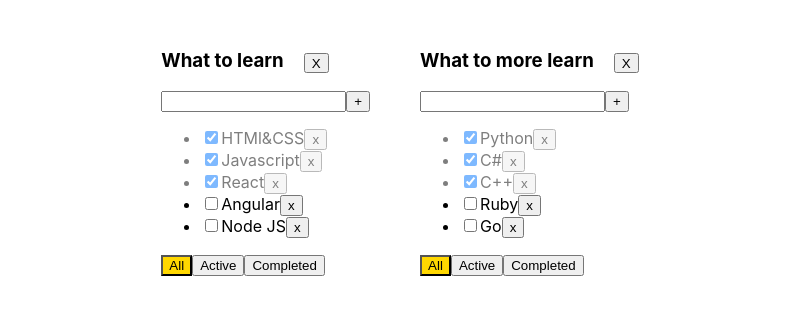
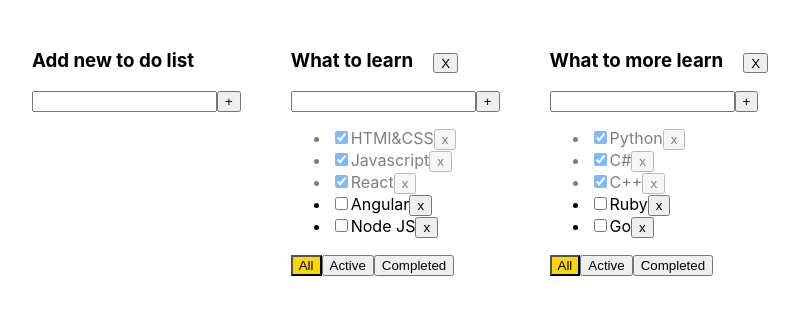
Before and after one commit to AntonKrasouski88/to_do_list_train, a React (Create React App) app: page / in a window 1280 px wide. Shown: the top 314 px of the page, without its empty margins (215-1014 px from the left). Built offline with nearby package versions, Linux system fonts and the light colour scheme.

Commit message:
feat: added universal input

```diff
--- a/src/App.tsx
+++ b/src/App.tsx
@@ -2,6 +2,7 @@
 import './App.css';
 import {v1} from "uuid";
 import {TaskType, TodoList} from "./component/TodoList";
+import {ItemAddForm} from "./component/itemAddForm/ItemAddForm";
 
 export type FilterType = 'all' | 'active' | 'completed';
 export type TodolistType = {
@@ -74,10 +75,19 @@
     function removeListTasks (toDoListId: string) {
         setToDoLists([...toDoLists.filter(value => value.id !== toDoListId)])
     }
-
+    function addNewTodoList (title: string) {
+        const toDoListId = v1();
+        setToDoLists([{id: toDoListId, title: title, filter: 'all'},...toDoLists]);
+        setTasks({[toDoListId]: [], ...tasks})
+    }
 
     return (
         <div className="App">
+            <div>
+                <h3>Add new to do list</h3>
+                <ItemAddForm addTask={addNewTodoList}/>
+            </div>
+
             {
                 toDoLists.map(todolist => {
                     let showTask:Array<TaskType>;
--- a/src/component/TodoList.module.css
+++ b/src/component/TodoList.module.css
@@ -10,6 +10,9 @@
     opacity: 0.5;
 }
 
+.text_error {
+    color: red;
+}
 .title {
     display: flex;
 }
--- a/src/component/TodoList.tsx
+++ b/src/component/TodoList.tsx
@@ -1,6 +1,7 @@
-import React, {ChangeEvent, KeyboardEvent, useState} from 'react';
+import React, {ChangeEvent} from 'react';
 import {FilterType} from "../App";
 import s from './TodoList.module.css'
+import {ItemAddForm} from "./itemAddForm/ItemAddForm";
 
 export type TaskType = {
     id: string
@@ -21,7 +22,7 @@
 }
 
 export const TodoList = (props: TodoListPropsType) => {
-    const [error, setError] = useState<boolean>(false)
+    //const [error, setError] = useState<boolean>(false)
     const moveToDoList = props.tasks.map(value => {
         const onChangeInputHandler = (event:ChangeEvent<HTMLInputElement>) => {
             props.changeIsDone(props.id, value.id, event.currentTarget.checked)
@@ -34,8 +35,8 @@
             </li>
         )
     })
-    const [task, setTask] = useState('');
-    const onChangeHandler = (event: ChangeEvent<HTMLInputElement>) => {
+    //const [task, setTask] = useState('');
+    /*const onChangeHandler = (event: ChangeEvent<HTMLInputElement>) => {
         setTask(event.currentTarget.value)
         setError(false)
     }
@@ -49,9 +50,13 @@
         }
 
     }
-    const onKeyDownHandler = (event: KeyboardEvent<HTMLInputElement>) => event.key === 'Enter' && onClickHandler();
+    const onKeyDownHandler = (event: KeyboardEvent<HTMLInputElement>) => event.key === 'Enter' && onClickHandler();*/
     const onClickRemoveListHandler = () => {
         props.removeListTasks(props.id);
+    }
+
+    const addTask = (title: string) => {
+        props.addTask(props.id, title)
     }
 
     return (
@@ -61,9 +66,7 @@
                 <button className={s.button_title} onClick={onClickRemoveListHandler}>X</button>
             </div>
             <div>
-                <input className={error ? s.error: ''} value = {task} onChange={onChangeHandler} onKeyDown={onKeyDownHandler}/>
-                <button onClick={onClickHandler}>+</button>
-                {error && <div>Error:The field is empty</div>}
+                <ItemAddForm addTask={addTask}/>
             </div>
             <ul>
                 {moveToDoList}
--- a/src/component/itemAddForm/ItemAddForm.tsx
+++ b/src/component/itemAddForm/ItemAddForm.tsx
@@ -1,9 +1,35 @@
-import React from 'react';
+import React, {KeyboardEvent, ChangeEvent, useState} from 'react';
+import s from './../TodoList.module.css'
 
-export const ItemAddForm = () => {
-    return (
-        <div>
+type ItemAddFormPropsType = {
+    addTask: (title: string)=> void
+}
 
-        </div>
-    );
+export const ItemAddForm = (props: ItemAddFormPropsType) => {
+    const [task, setTask] = useState('');
+    const [error, setError] = useState<string | null>(null)
+    const onChangeHandler = (event: ChangeEvent<HTMLInputElement>) => {
+        setTask(event.currentTarget.value)
+        setError(null)
+    }
+    const onClickHandler = () => {
+        if(task.trim() !== "") {
+            props.addTask(task.trim());
+            setTask('')
+        } else {
+            setError('Error: The field is empty')
+        }
+    }
+    const onKeyDownHandler =(event: KeyboardEvent<HTMLInputElement>) => {
+        if (event.key === 'Enter') {
+            onClickHandler()
+        }
+    }
+    return  (
+       <div>
+           <input className={error ? s.error: ''} value ={task} onChange={onChangeHandler} onKeyDown={onKeyDownHandler}/>
+           <button onClick={onClickHandler}>+</button>
+           {error ? <div className={s.text_error}>{error}</div>: ''}
+       </div>
+   )
 };
```
